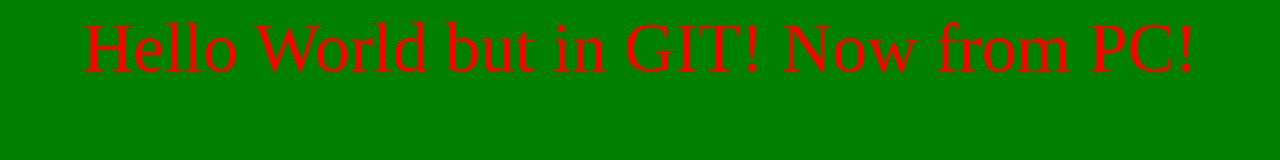
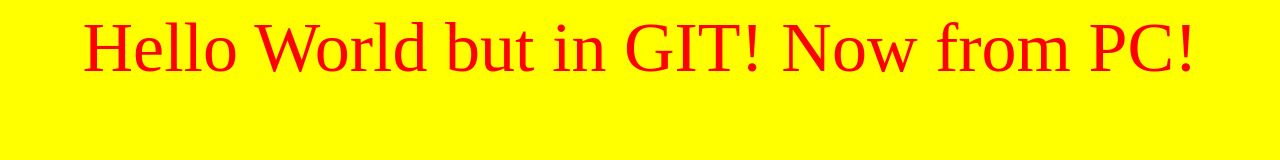
Before and after one commit to maatros/maatros-main, a plain HTML site: page index.html in a window 1280 px wide. Drawn offline with Linux system fonts and the light colour scheme.

Commit message:
changed color

```diff
--- a/index.html
+++ b/index.html
@@ -2,7 +2,7 @@
 <head>
 	<title>TEST</title>
 </head>
-<body bgcolor=green>
+<body bgcolor=yellow>
 	<p style="color: red; text-align: center; font-size: 70px;">Hello World but in GIT! Now from PC!</p>
 </body>
 </html>
```
